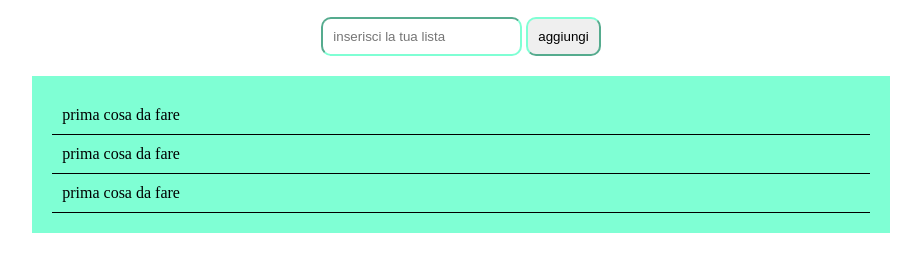
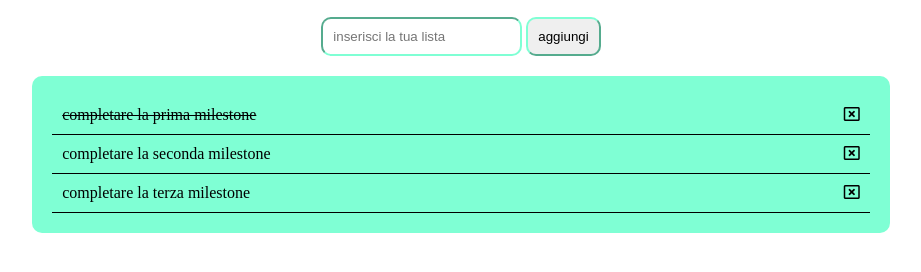
Before and after one commit to TimeJumper1/vue-todolist, a plain HTML site: page index.html in a window 1280 px wide. Shown: the part 70-342 px from the top of the page, without its empty margins (179-1100 px from the left). Drawn offline with nearby package versions, Linux system fonts and the light colour scheme.

Commit message:
milestone 1 completata

```diff
--- a/css/style.css
+++ b/css/style.css
@@ -35,8 +35,15 @@ ul{
     max-width: 67%;
     background-color: aquamarine;
     padding: 20px;
+    border-radius: 10px;
 }
 li{
     padding: 10px;
     border-bottom: 1px solid black;
 }
+.icon{
+    float: right;
+}
+.completed{
+    text-decoration: line-through;
+}
--- a/index.html
+++ b/index.html
@@ -4,6 +4,8 @@
     <meta charset="UTF-8">
     <meta http-equiv="X-UA-Compatible" content="IE=edge">
     <meta name="viewport" content="width=device-width, initial-scale=1.0">
+    <link rel="stylesheet" href="https://cdnjs.cloudflare.com/ajax/libs/font-awesome/5.15.4/css/all.min.css" integrity="sha512-1ycn6IcaQQ40/MKBW2W4Rhis/DbILU74C1vSrLJxCq57o941Ym01SwNsOMqvEBFlcgUa6xLiPY/NS5R+E6ztJQ==" crossorigin="anonymous" referrerpolicy="no-referrer" />
+
     <link rel="stylesheet" href="css/style.css">
     <title>Document</title>
     <script type="text/javascript" src="https://cdn.jsdelivr.net/npm/vue"></script>
@@ -16,20 +18,18 @@
         </header>
         <main>
             <div class="inserimento-dati">
-                <input class="text-insert" type="text" placeholder="inserisci la tua lista">
+                <input v-model="newTodo" class="text-insert" type="text" placeholder="inserisci la tua lista">
                 <button class="add-btn">aggiungi</button>
             </div>
             <div class="liste">
                 <ul>
-                    <li>
-                        prima cosa da fare
+                    <li v-for="(element ,index) in todo" :class="{'completed': element.done } ">
+                        {{element.text}}
+                        <div class="icon">
+                            <i class="far fa-window-close"></i>
+                        </div>
                     </li>
-                    <li>
-                        prima cosa da fare
-                    </li>
-                    <li>
-                        prima cosa da fare
-                    </li>
+
                 </ul>
             </div>
         </main>
--- a/js/script.js
+++ b/js/script.js
@@ -5,8 +5,26 @@ const app = new Vue(
     {
         el: '#root',
         data: {
+            todo: [
+                {
+                    text:'completare la prima milestone',
+                    done: true
+                },
+                {
+                    text:'completare la seconda  milestone',
+                    done: false
+                },
+                {
+                    text:'completare la terza milestone',
+                    done: false
+                },
+
+            ],
+            newTodo: '',
+
 
         },
+
         methods: {
 
         }
```
